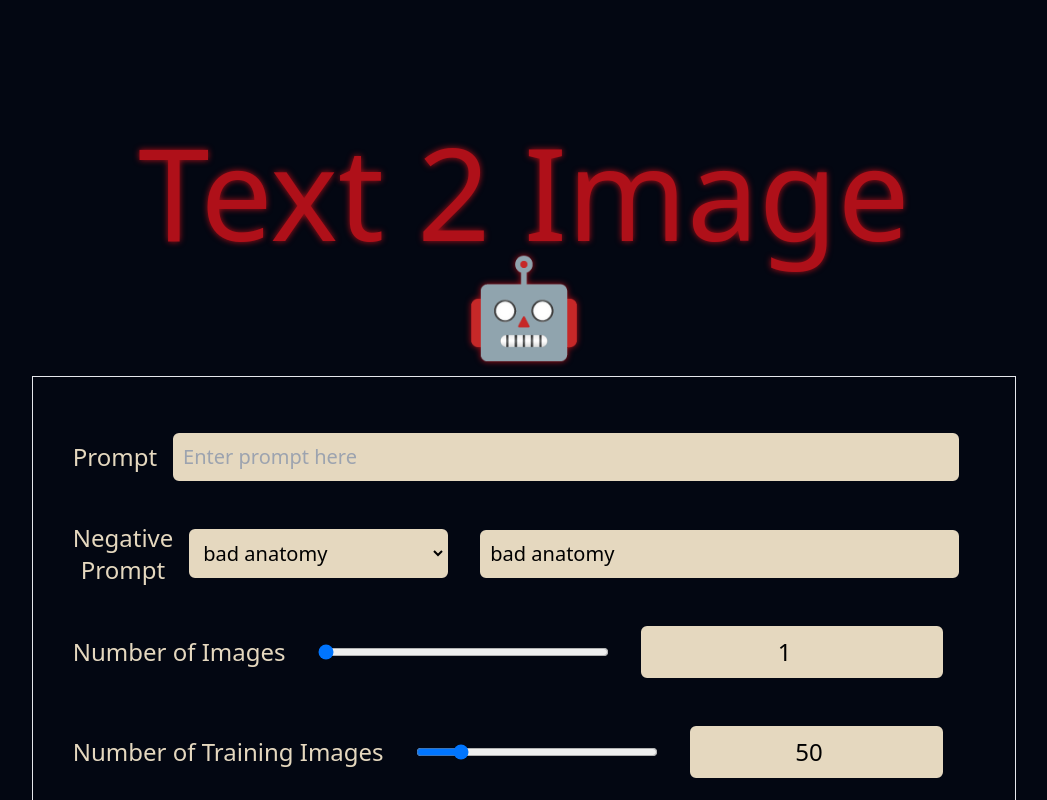
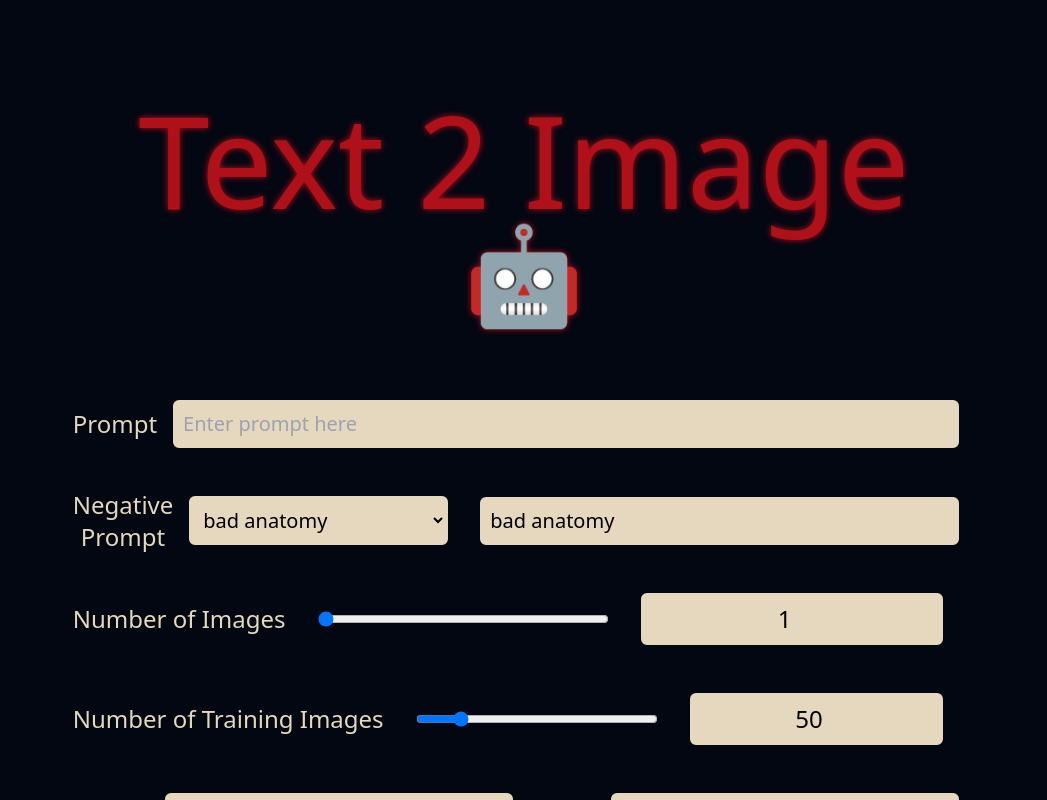
Before and after one commit to AbyssinianGuy/tti-client, a Next.js app: page / in a window 1280 px wide. Shown: the top 800 px of the page, without its empty margins (116-1163 px from the left). Built offline with nearby package versions, Linux system fonts and the light colour scheme.

Commit message:
horizontal padding changed

```diff
--- a/pages/index.js
+++ b/pages/index.js
@@ -82,16 +82,16 @@ export default function Home() {
 
   return (
     <div className='bg-gray-950'>
-      <div className='flex flex-row items-center justify-center pt-16 mt-16 mb-4'>
+      <div className='flex flex-row items-center justify-center pt-16 md:pt-8 lg:mt-16 lg:mb-4 mx-auto'>
         <div className='flex flex-col items-center justify-center' >
           <h1 className='text-8xl md:text-9xl sm:text-9xl flex-1 text-center animate-glow'>Text 2 Image</h1>
           <h1 className='text-8xl flex-1 text-center animate-glow'>🤖</h1>
         </div>
       </div>
-      <div className="flex flex-col items-center justify-center min-h-screen py-2">
-        <main className="flex flex-col items-center justify-center flex-1 lg:px-20 text-center sm:m-auto">
+      <div className="flex flex-col items-center justify-center min-h-screen py-2 md:px-4 sm:px-4">
+        <main className="flex flex-col items-center justify-center flex-1 lg:px-20 text-center md:px-4 sm:px-4">
           {/* an input prompt for text and a button for generating image */}
-          <div className='lg:grid lg:grid-cols-1 lg:gap-4 lg:px-10 lg:py-10 lg:border sm:px-4'>
+          <div className='lg:grid lg:grid-cols-1 lg:gap-4 lg:px-10 lg:py-10 sm:px-4'>
             <div className='flex flex-1 items-center'>
               <label className='text-2xl'>Prompt</label>
               <input
@@ -125,7 +125,7 @@ export default function Home() {
             </div>
             <div className='flex flex-row items-center'>
               <label className='text-2xl'>Number of Images</label>
-              <div className=' mx-4 flex flex-1 lg:flex-row md:flex-row sm:flex-col-reverse items-center'>
+              <div className=' mx-4 flex flex-1 lg:flex-row md:flex-col-reverse sm:flex-col-reverse items-center'>
                 <input
                   className='border-1 rounded-md p-0 m-4 w-full text-black'
                   type="range"
@@ -136,7 +136,7 @@ export default function Home() {
                   onChange={e => setNumImages(e.target.value)}
                 />
                 <input
-                  className='text-2xl border-2 rounded-md p-2 m-4 w-1/4 sm:w-full text-black text-center'
+                  className='text-2xl border-2 rounded-md p-2 m-4 w-1/4 md:w-full sm:w-full text-black text-center'
                   type="number"
                   value={numImages}
                   placeholder='Enter text here'
@@ -148,7 +148,7 @@ export default function Home() {
             </div>
             <div className='flex flex-row items-center'>
               <label className='text-2xl'>Number of Training Images</label>
-              <div className=' mx-4 flex flex-1 lg:flex-row md:flex-row sm:flex-col-reverse items-center'>
+              <div className=' mx-4 flex flex-1 lg:flex-row md:flex-col-reverse sm:flex-col-reverse items-center'>
                 <input
                   className='border-1 rounded-md p-0 m-4 w-full text-black'
                   type="range"
@@ -159,7 +159,7 @@ export default function Home() {
                   onChange={e => setNumTrain(e.target.value)}
                 />
                 <input
-                  className='text-2xl border-2 rounded-md p-2 m-4 w-20 sm:w-full text-black text-center'
+                  className='text-2xl border-2 rounded-md p-2 m-4 w-20 md:w-full sm:w-full text-black text-center'
                   type='number'
                   max={150}
                   min={30}
```
